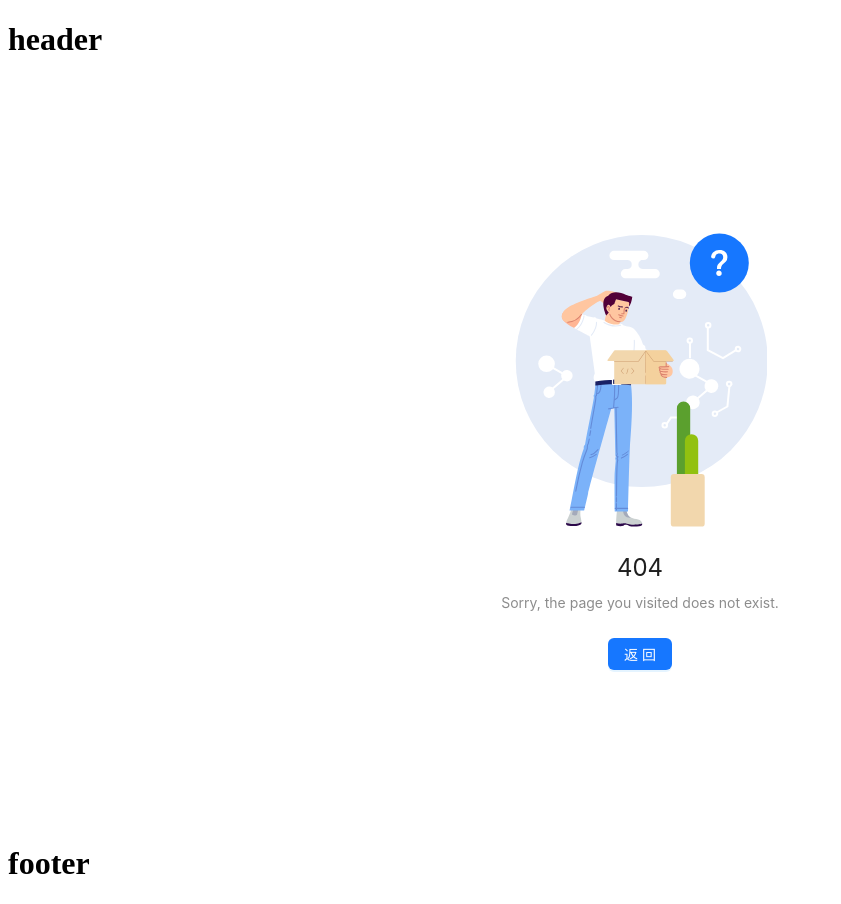
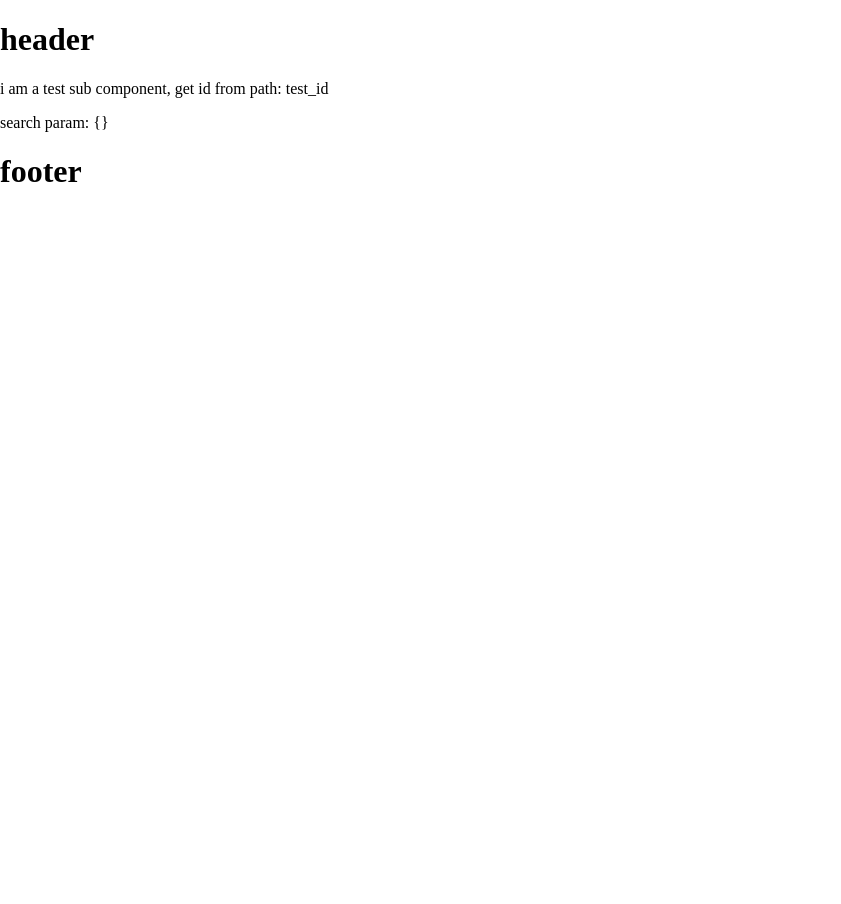
Before and after one commit to ihezebin/react-template-ts, a React (Create React App) app: page /sub/test_id in a window 1280 px wide. Before the commit this address had no page. Shown: the whole page, without its empty margins (0-841 px from the left). After the commit the page ends 800 px from the top, so only its background shows below. Built offline with nearby package versions, Linux system fonts and the light colour scheme; what @ihezebin/common would draw is missing.

Commit message:
optimize router and store

```diff
--- /dev/null
+++ b/src/index.scss
@@ -0,0 +1,9 @@
+html, body {
+  margin: 0;
+  padding: 0;
+}
+
+#root {
+  height: 100vh;
+  overflow: auto;
+}
--- a/src/index.tsx
+++ b/src/index.tsx
@@ -2,6 +2,7 @@ import React from 'react';
 import ReactDOM from 'react-dom/client';
 import {BrowserRouter} from "react-router-dom";
 import Router from "./router";
+import './index.scss'
 
 const root = ReactDOM.createRoot(
     document.getElementById('root') as HTMLElement
--- a/src/pages/errors/401/index.js
+++ /dev/null
@@ -1,17 +0,0 @@
-import style from './index.module.scss'
-import {Button, Result} from "antd";
-
-
-export default function Unauthorized() {
-
-    return <div className={style.unauthorized}>
-        <div className={style.result}>
-            <Result
-                status="403"
-                title="401"
-                subTitle="Sorry, you are not authorized to access this page."
-                extra={<Button type="primary">前往认证</Button>}
-            />
-        </div>
-    </div>
-}
--- a/src/pages/errors/401/index.module.scss
+++ b/src/pages/errors/401/index.module.scss
@@ -1,12 +1,6 @@
 .unauthorized {
-  height: calc(100vh - 56px);
+  height: 100%;
   display: flex;
-  flex-direction: column;
-
-  .result {
-    flex: 1;
-    display: flex;
-    justify-content: center;
-    align-content: center;
-  }
+  justify-content: center;
+  align-items: center;
 }
--- /dev/null
+++ b/src/pages/errors/401/index.tsx
@@ -0,0 +1,21 @@
+import style from './index.module.scss'
+import {Button, Result} from "antd";
+import {useNavigate} from "react-router-dom";
+
+
+const Unauthorized = () => {
+
+    const navigate = useNavigate()
+
+    return <div className={style.unauthorized}>
+        <Result
+            status="403"
+            title="403"
+            // subTitle="Sorry, you are not authorized to access this page."
+            subTitle="抱歉，您没有权限访问该页面！"
+            extra={<Button onClick={() => navigate(-1)}>返回</Button>}
+        />
+    </div>
+}
+
+export default Unauthorized
--- a/src/pages/errors/404/index.js
+++ /dev/null
@@ -1,17 +0,0 @@
-import style from './index.module.scss'
-import {Button, Result} from "antd";
-
-export default function NotFound() {
-
-
-    return <div className={style.notFound}>
-        <div className={style.result}>
-            <Result
-                status="404"
-                title="404"
-                subTitle="Sorry, the page you visited does not exist."
-                extra={<Button type="primary">返 回</Button>}
-            />
-        </div>
-    </div>
-}
--- a/src/pages/errors/404/index.module.scss
+++ b/src/pages/errors/404/index.module.scss
@@ -1,12 +1,6 @@
 .notFound {
-  height: calc(100vh - 56px);
+  height: 100%;
   display: flex;
-  flex-direction: column;
-
-  .result {
-    flex: 1;
-    display: flex;
-    justify-content: center;
-    align-items: center;
-  }
+  justify-content: center;
+  align-items: center;
 }
--- /dev/null
+++ b/src/pages/errors/404/index.tsx
@@ -0,0 +1,20 @@
+import style from './index.module.scss'
+import {Button, Result} from "antd";
+import {useNavigate} from "react-router-dom";
+
+const NotFound = () => {
+
+    const navigate = useNavigate()
+
+    return <div className={style.notFound}>
+        <Result
+            status="404"
+            title="404"
+            // subTitle="Sorry, the page you visited does not exist."
+            subTitle="抱歉，您所访问的页面不存在！"
+            extra={<Button onClick={() => navigate(-1)}>返 回</Button>}
+        />
+    </div>
+}
+
+export default NotFound
--- a/src/pages/test/index.tsx
+++ b/src/pages/test/index.tsx
@@ -1,9 +1,11 @@
 import React, {useEffect} from 'react';
 import useStore from "../../store";
 import api from '../../api'
+import {useLocation, useParams} from "react-router-dom";
+import {Button} from "antd";
 
 
-const Test = ()=> {
+const Test = () => {
 
     const {user, setUser, clearUser} = useStore()
 
@@ -16,7 +18,8 @@ const Test = ()=> {
         })
 
         setUser({
-            username: 'test'
+            username: 'test',
+            id: "123"
         })
 
         return () => {
@@ -26,10 +29,31 @@ const Test = ()=> {
 
 
     return (
-        <div className="App">
-            hello {user?.username}
+        <div>
+            <div>hello {user?.username}</div>
+            <div>
+                change user info: <Button onClick={()=>setUser({username:"new_username"})}>click</Button>
+            </div>
         </div>
     );
 }
 
-export default Test;
+const TestSub = () => {
+    const {id} = useParams();
+    const location = useLocation();
+    const searchParams = new URLSearchParams(location.search);
+    // const name = searchParams.get('name');
+    const paramsObject: { [key: string]: string } = {};
+    for (const [key, value] of searchParams.entries()) {
+        paramsObject[key] = value;
+    }
+
+    console.log('search', paramsObject)
+
+    return <div>
+        <p>i am a test sub component, get id from path: {id}</p>
+        <p>search param: {JSON.stringify(paramsObject)}</p>
+    </div>
+}
+
+export {Test, TestSub};
--- a/src/router/index.tsx
+++ b/src/router/index.tsx
@@ -1,26 +1,27 @@
 import React from "react";
 import {useRoutes, Navigate} from "react-router-dom";
-import Test from "../pages/test";
+import {Test, TestSub} from "../pages/test";
 import App from "../pages";
 import Unauthorized from "../pages/errors/401";
 import NotFound from "../pages/errors/404";
 
 //  authRoute 检查认证状态，如果已认证则返回原页面组件，否则返回做无权限处理
-const authRoute = (element:JSX.Element) => {
+const authRoute = (element: JSX.Element) => {
     const authed = localStorage.getItem('token')
-    return authed? element:<Navigate to={'/forbidden'} replace/>
+    return authed ? element : <Navigate to={'/forbidden'} replace/>
 }
 
 
 const routers = [
-    {
-        element: <App/>, children: [
-            {path: '/test', element: <Test/>},
+    {path: '/test', element: <Test/>},
+    {path: '/', element: <App/>, children: [
+            {index: true, element:<Navigate to={'sub/test_id'}/>},
+            {path: '/sub/:id', element: <TestSub/>},
             {path: '/need_auth', element: authRoute(<Test/>)},
-            {path: '/forbidden', element: <Unauthorized/>},
-            {path: '*', element: <NotFound/>},
         ]
     },
+    {path: '/forbidden', element: <Unauthorized/>},
+    {path: '*', element: <NotFound/>},
 ]
 
 const Router = () => useRoutes(routers)
--- a/src/store/index.ts
+++ b/src/store/index.ts
@@ -1,7 +1,7 @@
-import create from 'zustand'
+import {create} from 'zustand'
 
 interface User {
-    id?: number
+    id?: string
     username?: string
     nick?: string
     email?: string
@@ -18,7 +18,7 @@ const localStorageKey = "user"
 
 const useStore = create<Store>(set => ({
         user: JSON.parse(localStorage.getItem(localStorageKey) || 'null'),
-        setUser: (user:User) => set(() => ({user:user})),
+        setUser: (user:User) => set((state) => ({user:{...state.user, ...user}})),
         clearUser: () => set(() => ({user:null})),
     }))
 
--- a/tsconfig.json
+++ b/tsconfig.json
@@ -18,7 +18,8 @@
     "resolveJsonModule": true,
     "isolatedModules": false,
     "noEmit": true,
-    "jsx": "react-jsx"
+    "jsx": "react-jsx",
+    "downlevelIteration": true
   },
   "include": [
     "src"
```
